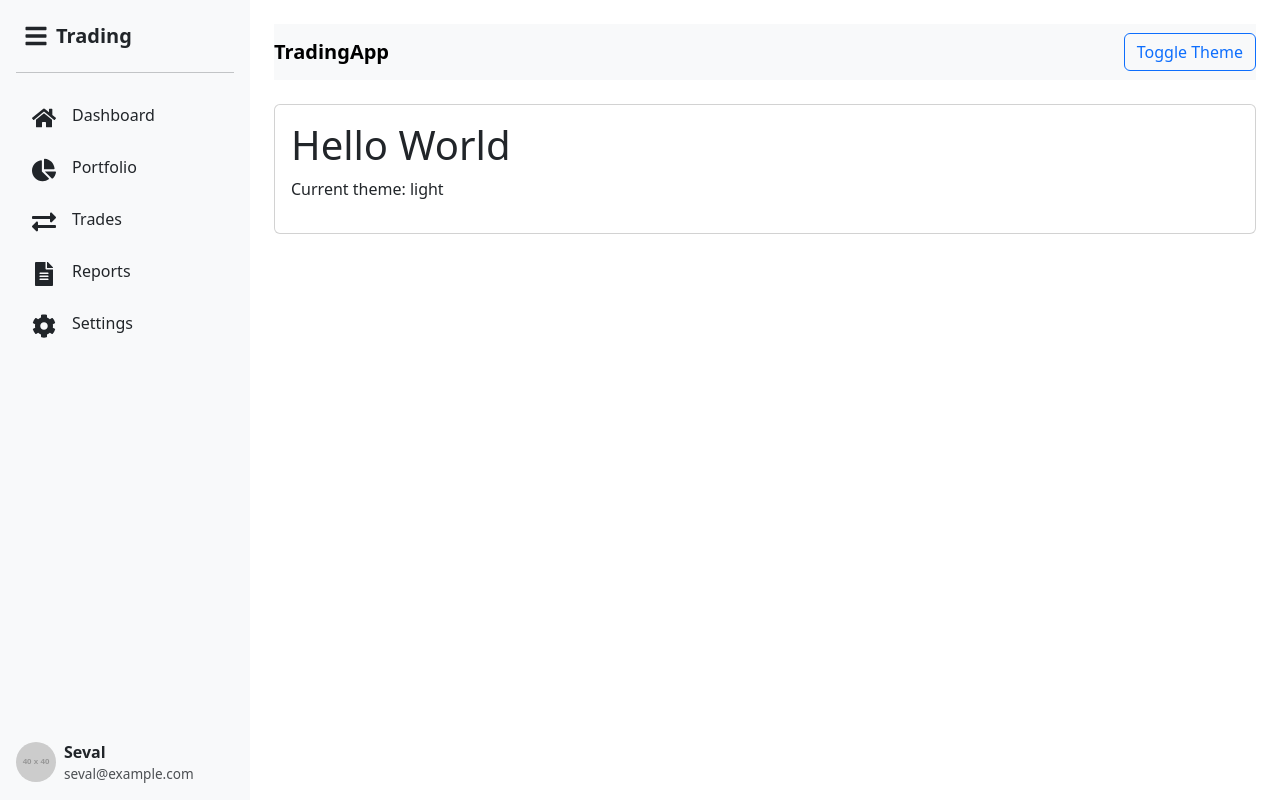
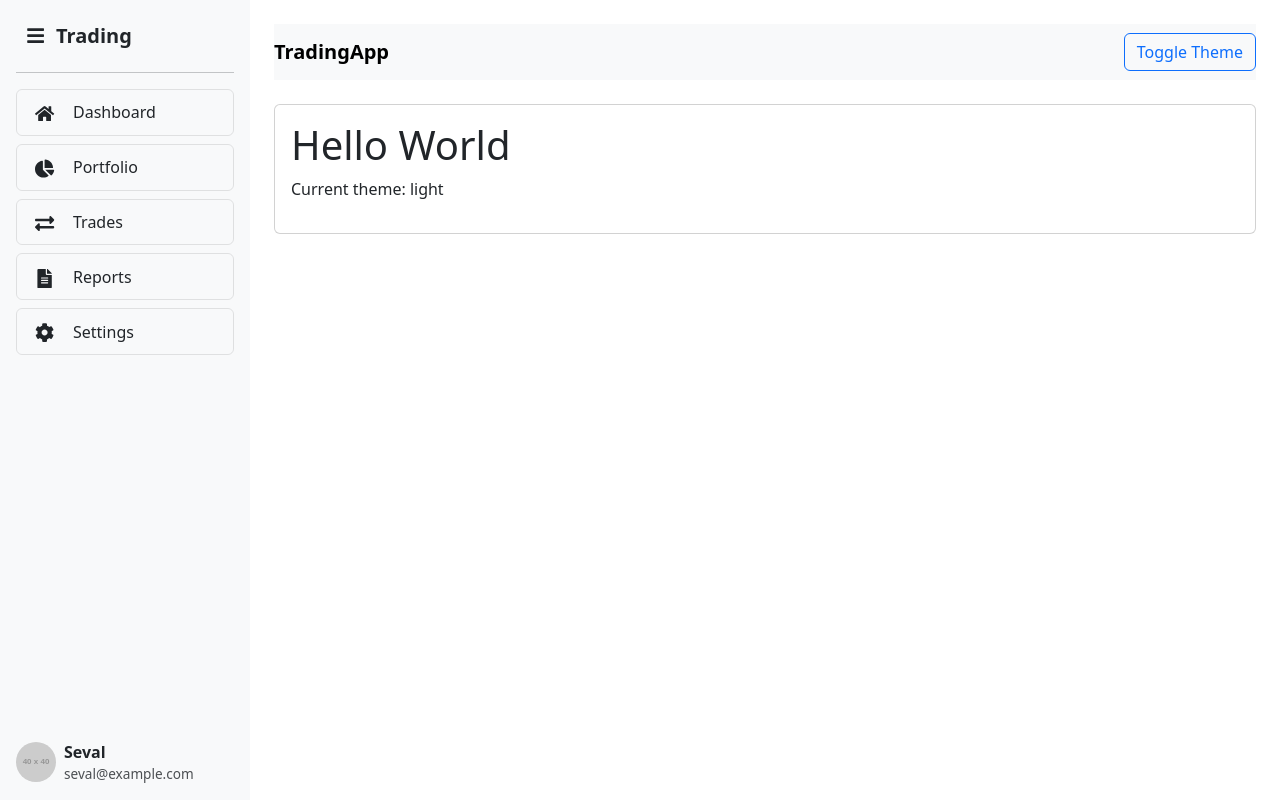
Before and after one commit to seval1997/stock-trading-frontend, a React (Create React App) app in the folder frontend/: page / in a window 1280 px wide. Built offline with nearby package versions, Linux system fonts and the light colour scheme.

Commit message:
update sidebar with border around the menu-items

```diff
--- a/frontend/src/components/Sidebar/Sidebar.css
+++ b/frontend/src/components/Sidebar/Sidebar.css
@@ -133,3 +133,58 @@
     font-size: 1.25rem;
     font-weight: 600;
 }
+
+
+/* Sidebar items with border */
+.sidebar-item {
+    border: 1px solid rgba(0, 0, 0, 0.1);
+    border-radius: 6px;
+    margin-bottom: 8px;
+    transition: background-color 0.3s ease, border-color 0.3s ease;
+}
+
+.bg-dark .sidebar-item {
+    border-color: rgba(255, 255, 255, 0.2);
+}
+
+.sidebar-item:hover {
+    background-color: rgba(0, 0, 0, 0.05);
+}
+
+.bg-dark .sidebar-item:hover {
+    background-color: rgba(255, 255, 255, 0.1);
+}
+
+/* Favcon div always visible */
+.favcon_div {
+    width: 40px;
+    /* fixed width for icons */
+    display: flex;
+    align-items: center;
+    justify-content: center;
+}
+
+.menu-icon {
+    font-size: 1.2rem;
+}
+
+/* Menu text div transitions */
+.menutext_div {
+    overflow: hidden;
+    white-space: nowrap;
+    transition: width 0.3s ease, opacity 0.3s ease;
+}
+
+.menutext_div.collapsed {
+    width: 0;
+    opacity: 0;
+}
+
+.menutext_div.expanded {
+    width: auto;
+    opacity: 1;
+}
+
+.menu-text {
+    margin-left: 8px;
+}
--- a/frontend/src/components/Sidebar/Sidebar.js
+++ b/frontend/src/components/Sidebar/Sidebar.js
@@ -60,7 +60,7 @@ function Sidebar() {
             {/* Menu */}
             <ul className="nav flex-column mb-auto">
                 {menuItems.map((item, index) => (
-                    <li key={index} className="nav-item">
+                    <li key={index} className="nav-item sidebar-item">
                         <a href={item.link} className="nav-link d-flex align-items-center">
                             {/* Favcon div */}
                             <div className="favcon_div">
@@ -73,8 +73,7 @@ function Sidebar() {
 
                             {/* Menu text div */}
                             <div
-                                className={`menutext_div ${collapsed ? "collapsed" : "expanded"
-                                    }`}
+                                className={`menutext_div ${collapsed ? "collapsed" : "expanded"}`}
                             >
                                 <span
                                     className={`menu-text ${theme === "light" ? "text-dark" : "text-light"}`}
```
